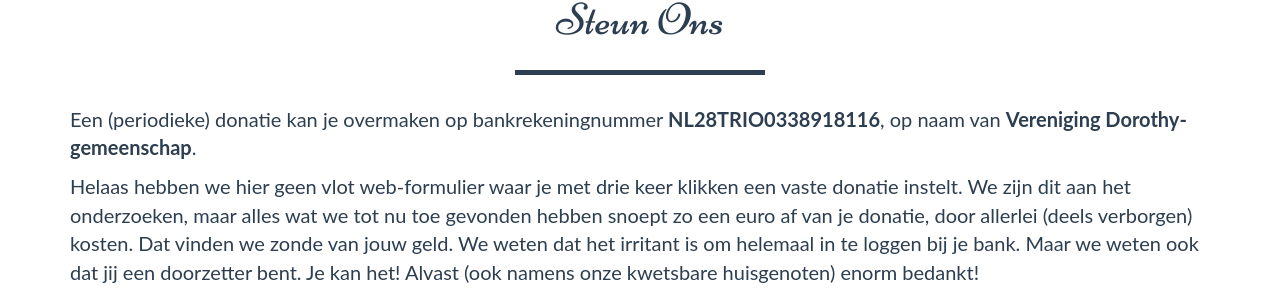
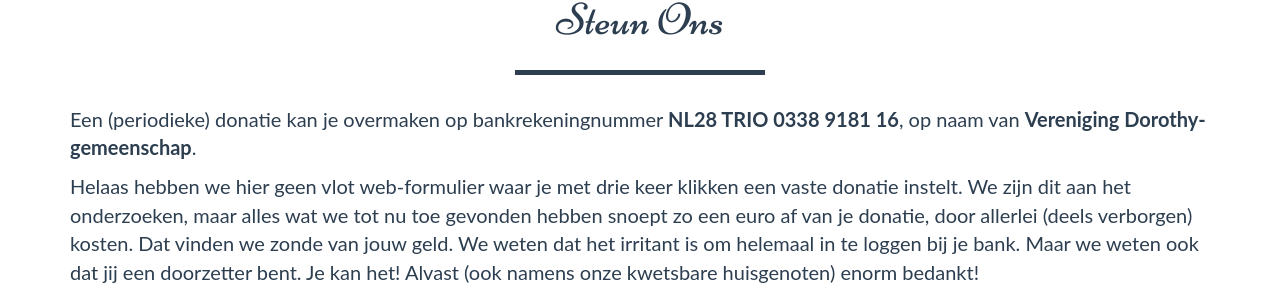
Before and after one commit to dorothygemeenschap/dorothygemeenschap.github.io, a Jekyll site: the page built from steunons.html, in a window 1280 px wide and 900 px high. Shown: the part 180-481 px from the top of the window. Built offline with Jekyll 4.4.1, drawn with Linux system fonts in a browser that asks for light colours; some web fonts are replaced.

Commit message:
Update steunons.html

```diff
--- a/steunons.html
+++ b/steunons.html
@@ -2,7 +2,7 @@
 layout: default
 title: Steun Ons
 ---
-<p>Een (periodieke) donatie kan je overmaken op bankrekeningnummer <b>NL28TRIO0338918116</b>, op naam van <b>Vereniging Dorothy-gemeenschap</b>.
+<p>Een (periodieke) donatie kan je overmaken op bankrekeningnummer <b>NL28 TRIO 0338 9181 16</b>, op naam van <b>Vereniging Dorothy-gemeenschap</b>.
 </p>
 <p>Helaas hebben we hier geen vlot web-formulier waar je met drie keer klikken een vaste donatie instelt. We zijn dit aan het onderzoeken, maar alles wat we tot nu
 toe gevonden hebben snoept zo een euro af van je donatie, door allerlei (deels verborgen) kosten. Dat vinden we zonde van jouw geld.
```
